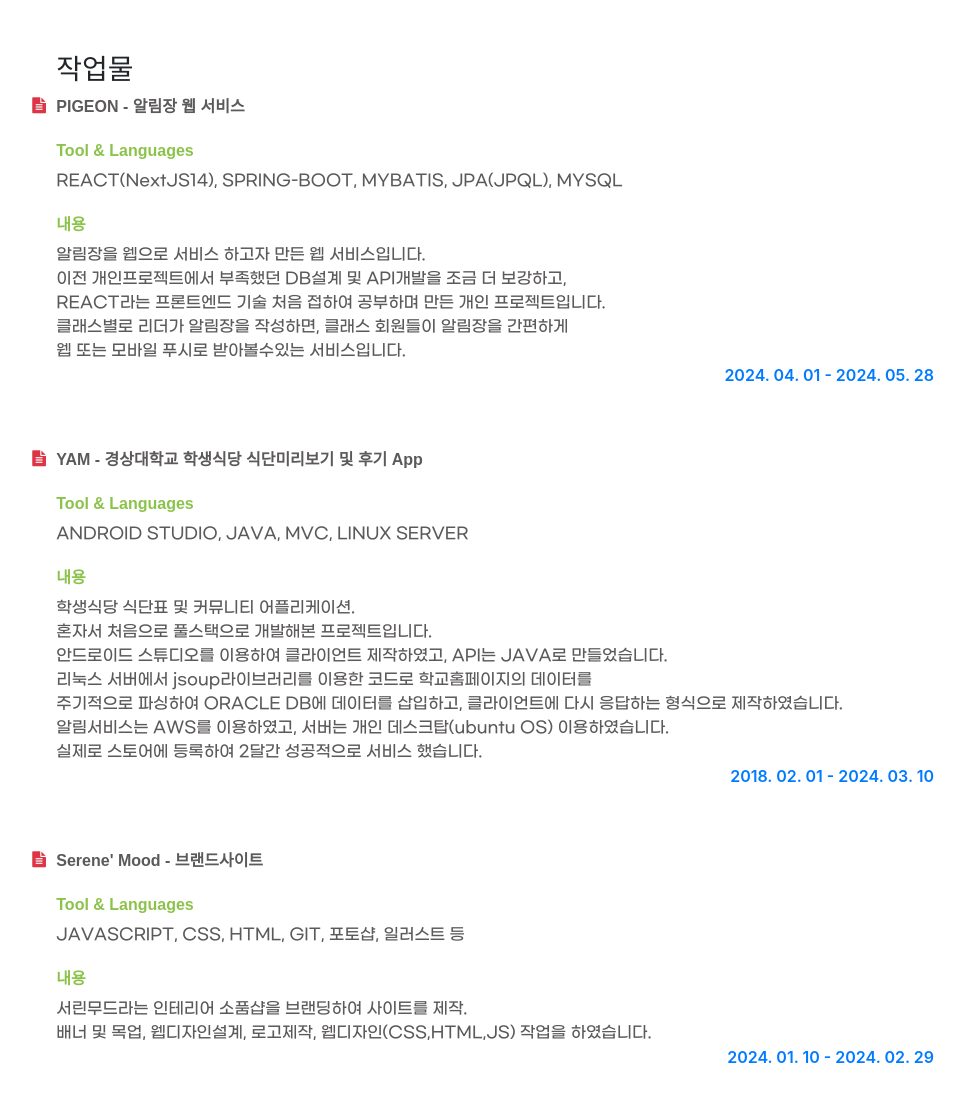
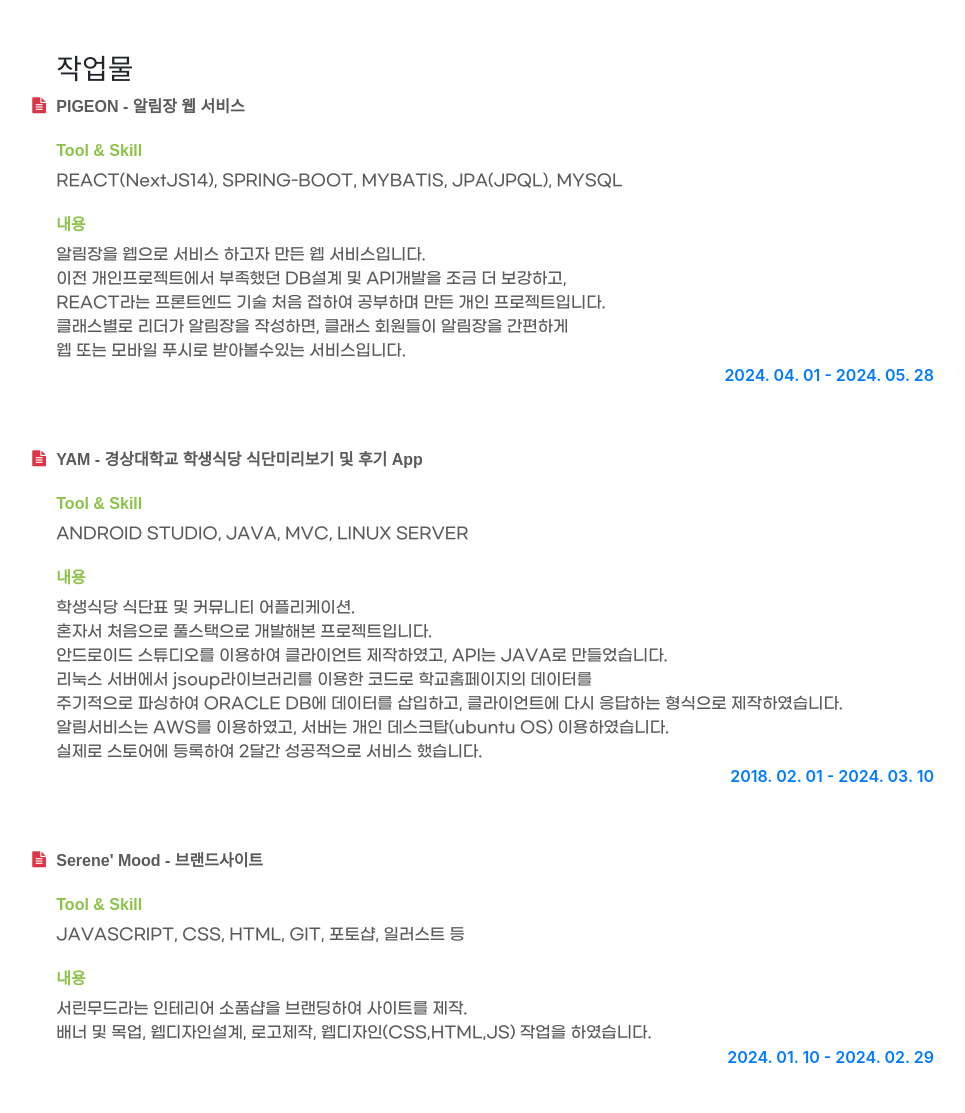
Before and after one commit to dldnrud123/profile, a website with bundled scripts: page index.html in a window 1280 px wide. Shown: the part 4349-5462 px from the top of the page, without its empty margins (298-1263 px from the left). Built offline with nearby package versions, Linux system fonts and the light colour scheme; a web font is replaced by a local one.

Commit message:
Update index.html

```diff
--- a/index.html
+++ b/index.html
@@ -318,7 +318,7 @@
             <li class="li_padding">
             <i class="fa-li fa fa-file-text text-danger"></i>
             <a href="https://github.com/dldnrud123/pigion-AlimWeb">PIGEON - 알림장 웹 서비스</a>
-            <p class="sub_title"><b>Tool & Languages </b></p>
+            <p class="sub_title"><b>Tool & Skill </b></p>
             <p>REACT(NextJS14), SPRING-BOOT, MYBATIS, JPA(JPQL), MYSQL</p>
 
             <p class="sub_title"><b>내용 </b></p>
@@ -338,7 +338,7 @@
           <li class="li_padding">
             <i class="fa-li fa fa-file-text text-danger"></i>
             <a href="https://github.com/dldnrud123/yam">YAM - 경상대학교 학생식당 식단미리보기 및 후기 App</a>
-            <p class="sub_title"><b>Tool & Languages </b></p>
+            <p class="sub_title"><b>Tool & Skill </b></p>
             <p>ANDROID STUDIO, JAVA, MVC, LINUX SERVER</p>
 
             <p class="sub_title"><b>내용 </b></p>
@@ -359,7 +359,7 @@
           <li>
             <i class="fa-li fa fa-file-text text-danger"></i>
             <a href="https://dldnrud123.github.io/serenemood/index.html">Serene' Mood - 브랜드사이트 </a>
-            <p class="sub_title"><b>Tool & Languages </b></p>
+            <p class="sub_title"><b>Tool & Skill </b></p>
             <p>JAVASCRIPT, CSS, HTML,
               GIT, 포토샵, 일러스트 등</p>
             <p class="sub_title"><b>내용 </b></p>
```
